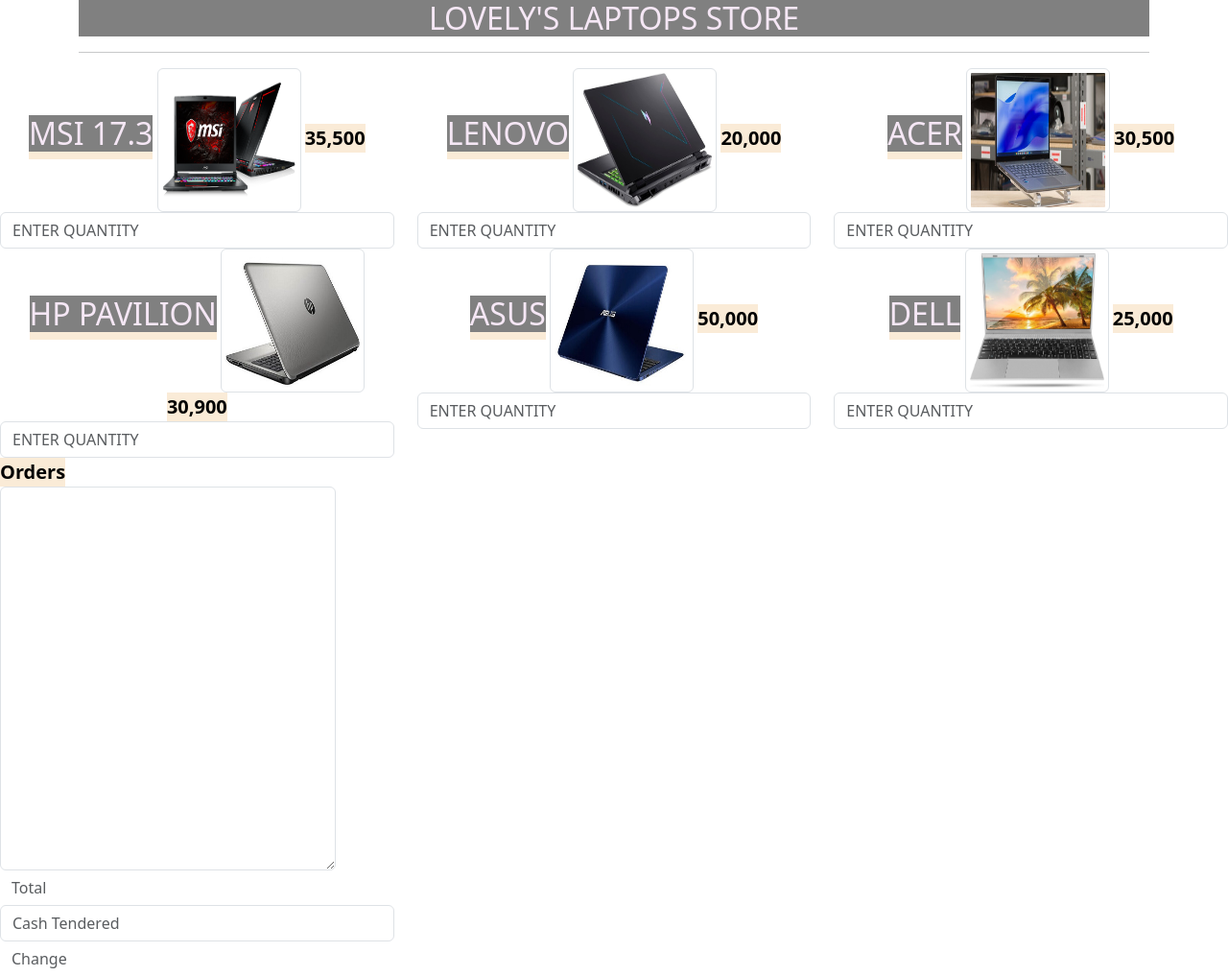
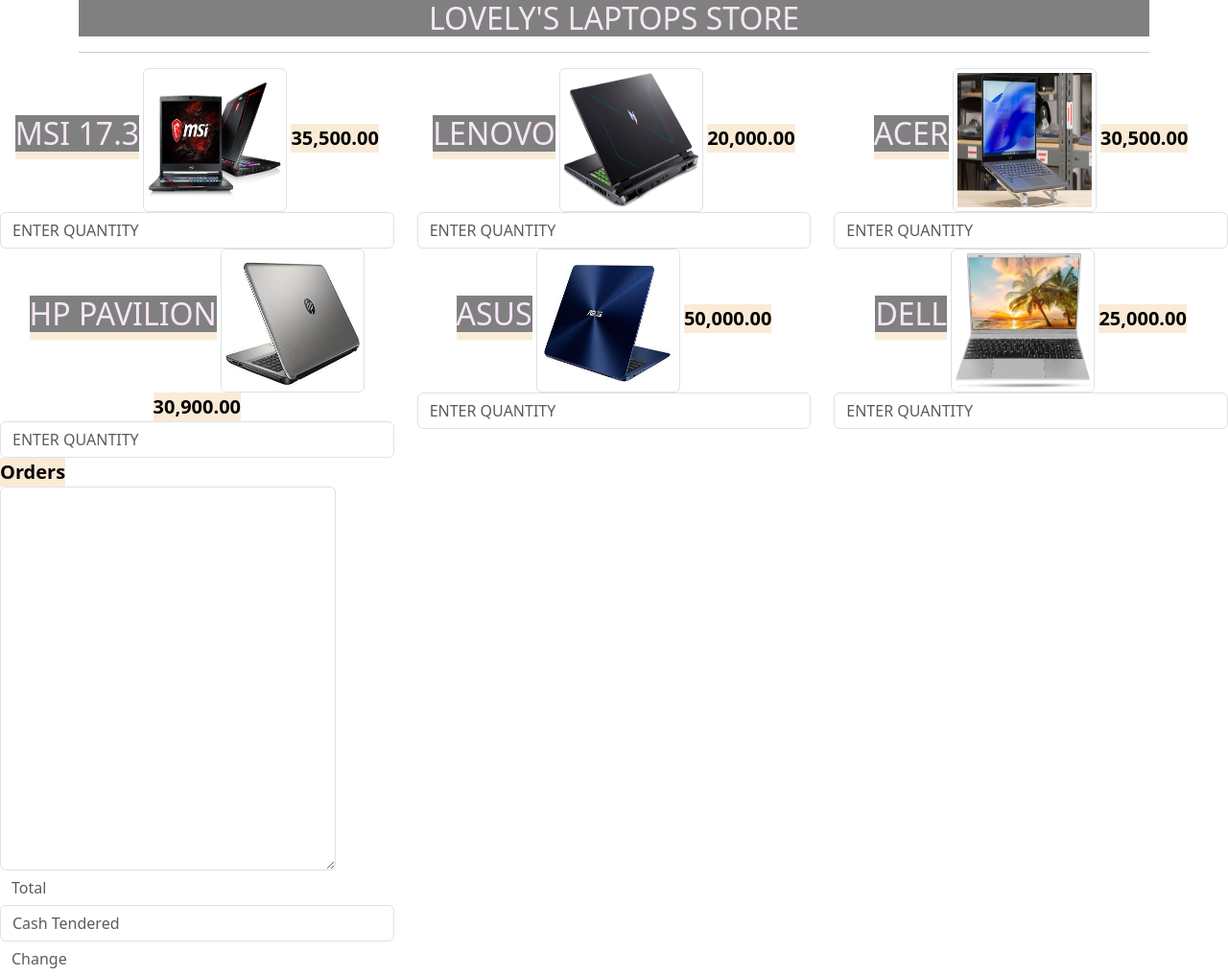
Before and after one commit to laurellovely/laurellovely.store.github.io, a plain HTML site: page index.html in a window 1280 px wide. Shown: the whole page at 96% size. Drawn offline with nearby package versions, Linux system fonts and the light colour scheme.

Commit message:
Update index.html

```diff
--- a/index.html
+++ b/index.html
@@ -38,42 +38,42 @@
         <div class="col-4 text-center">
             <label id="product1"><h2>MSI 17.3</h2></label>
             <img src="main.webp" class="img-thumbnail" style="width:150px; height:150px;" />
-            <label for="product1" id="price1">35,500</label>
+            <label for="product1" id="price1">35,500.00</label>
             <input type="number" class="form-control" id="qty1" placeholder="ENTER QUANTITY"/>
         </div>
 
         <div class="col-4 text-center">
             <label id="product2"><h2>LENOVO</h2></label>
             <img src="main-2.jpg" class="img-thumbnail" style="width:150px; height:150px;" />
-            <label for="product2" id="price2">20,000</label>
+            <label for="product2" id="price2">20,000.00</label>
             <input type="number" class="form-control" id="qty2" placeholder="ENTER QUANTITY"/>
         </div>
 
         <div class="col-4 text-center">
             <label id="product3"><h2>ACER</h2></label>
             <img src="design.jpg" class="img-thumbnail" style="width:150px; height:150px;" />
-            <label for="product3" id="price3">30,500</label>
+            <label for="product3" id="price3">30,500.00</label>
             <input type="number" class="form-control" id="qty3" placeholder="ENTER QUANTITY"/>
         </div>
 
         <div class="col-4 text-center">
             <label id="product4"><h2>HP PAVILION</h2></label>
             <img src="brands2.jpg" class="img-thumbnail" style="width:150px; height:150px;" />
-            <label for="product4" id="price4">30,900</label>
+            <label for="product4" id="price4">30,900.00</label>
             <input type="number" class="form-control" id="qty4" placeholder="ENTER QUANTITY"/>
         </div>
 
         <div class="col-4 text-center">
             <label id="product5"><h2>ASUS</h2></label>
             <img src="top.jpg" class="img-thumbnail" style="width:150px; height:150px;" />
-            <label for="product5" id="price5">50,000</label>
+            <label for="product5" id="price5">50,000.00</label>
             <input type="number" class="form-control" id="qty5" placeholder="ENTER QUANTITY"/>
         </div>
 
         <div class="col-4 text-center">
             <label id="product6"><h2>DELL</h2></label>
             <img src="3.jpg" class="img-thumbnail" style="width:150px; height:150px;" />
-            <label for="product6" id="price6">25,000</label>
+            <label for="product6" id="price6">25,000.00</label>
             <input type="number" class="form-control" id="qty6" placeholder="ENTER QUANTITY"/>
         </div>
 
```
